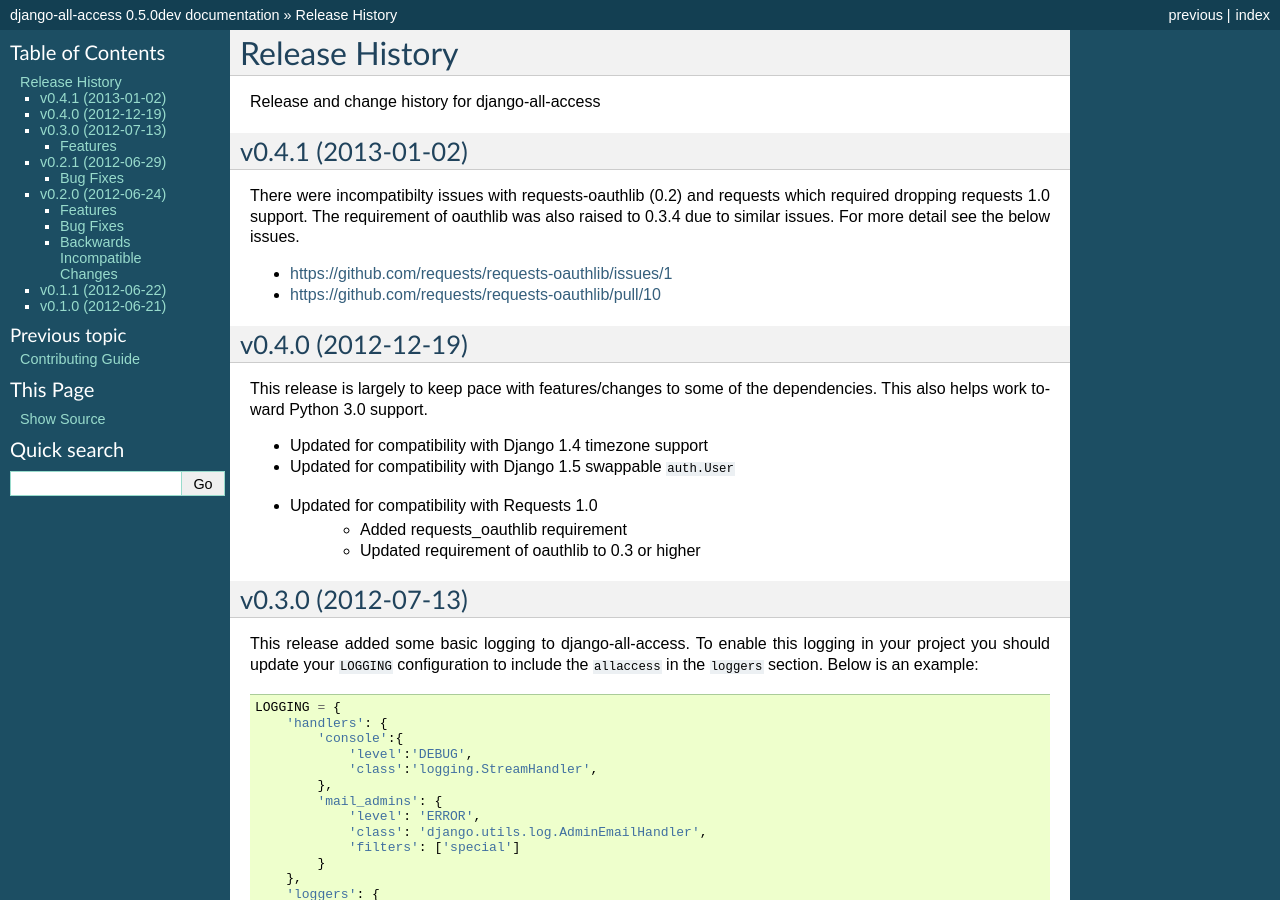
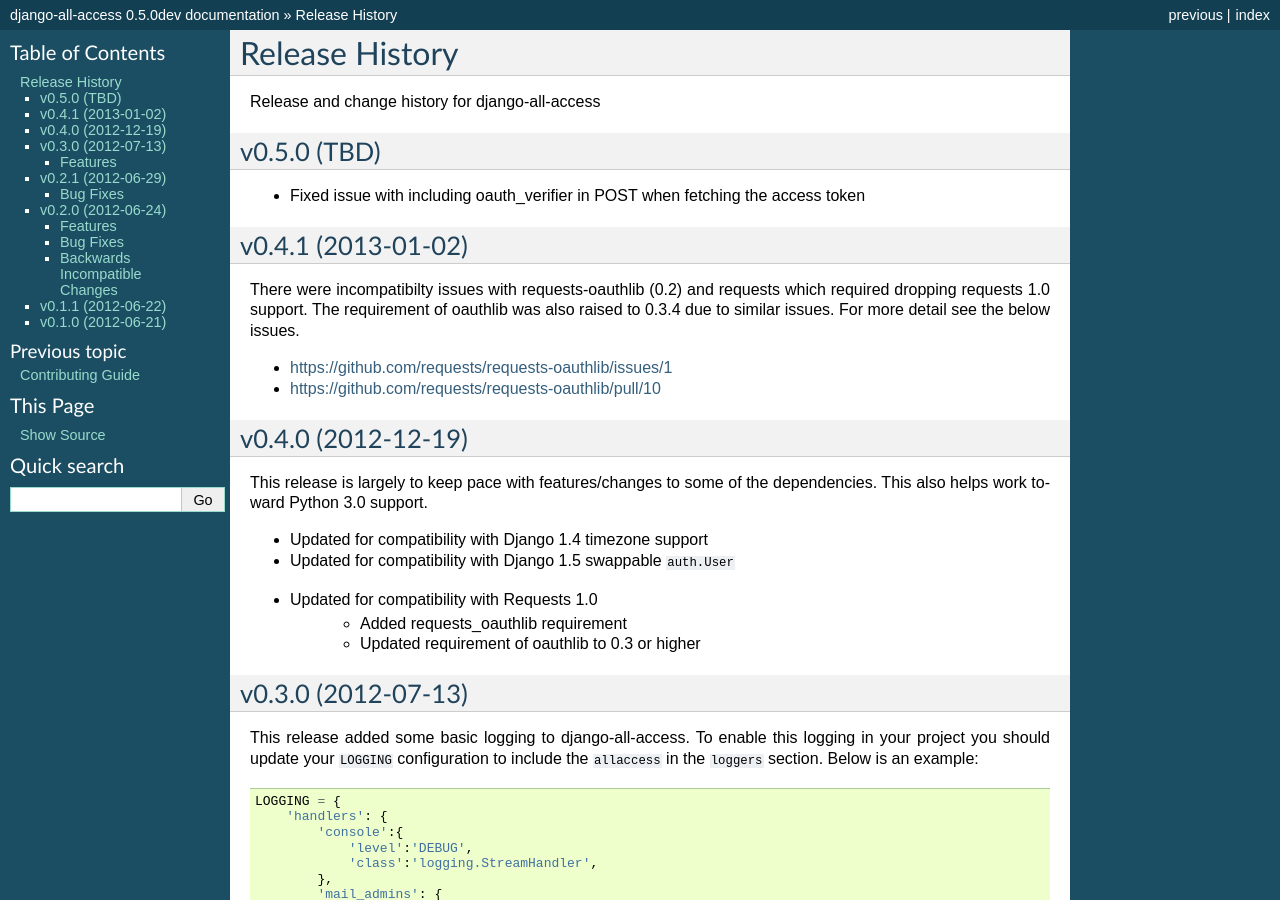
Before and after one commit to mlavin/django-all-access, a Sphinx documentation site: the page built from docs/releases.rst, in a window 1280 px wide and 900 px high. Built offline with Sphinx 7.4.7, drawn with Linux system fonts in a browser that asks for light colours.

Commit message:
Started v0.5 release notes.

```diff
--- a/docs/releases.rst
+++ b/docs/releases.rst
@@ -2,6 +2,13 @@
 ====================================
 
 Release and change history for django-all-access
+
+
+v0.5.0 (TBD)
+------------------------------------
+
+- Fixed issue with including oauth_verifier in POST when fetching the access token
+
 
 v0.4.1 (2013-01-02)
 ------------------------------------
```
